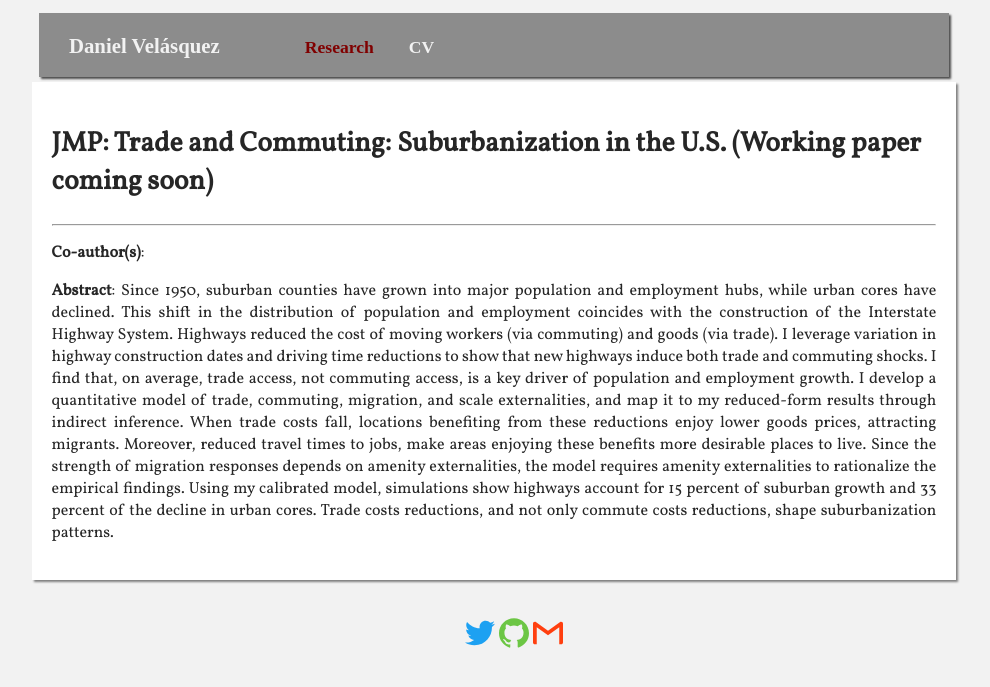
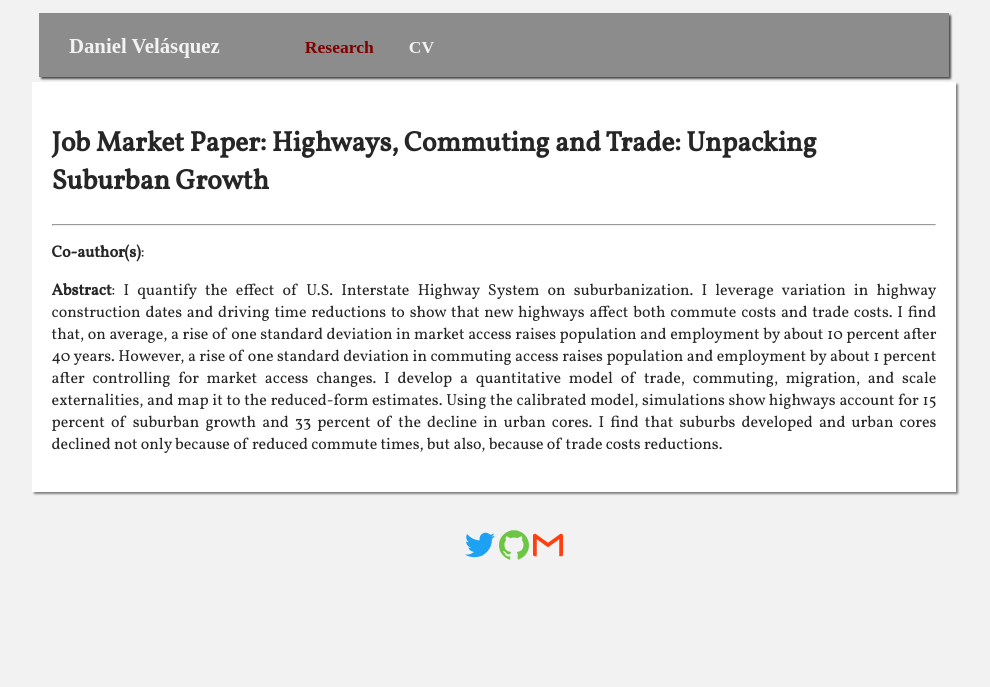
Before and after one commit to dvelasquezc/dvelasquezc.github.io, a Jekyll site: the page built from _research/JMP.md, in a window 1280 px wide. Shown: the top 687 px of the page, without its empty margins (146-1136 px from the left). Built offline with Jekyll 4.4.1, drawn with Linux system fonts in a browser that asks for light colours; some web fonts are replaced.

```diff
--- a/_research/JMP.md
+++ b/_research/JMP.md
@@ -1,11 +1,11 @@
 ---
-title: 'JMP: Trade and Commuting: Suburbanization in the U.S. (Working paper coming soon)'
+title: 'Job Market Paper: Highways, Commuting and Trade:  Unpacking Suburban Growth'
 pubstatus: "mimeo"
 journal: "no"
 link: "no"
 presented: "no"
 pdf: 'no'
-abstract: 'Since 1950, suburban counties have grown into major population and employment hubs, while urban cores have declined. This shift in the distribution of population and employment coincides with the construction of the Interstate Highway System. Highways reduced the cost of moving workers (via commuting) and goods (via trade).  I leverage variation in highway construction dates and driving time reductions to show that new highways induce both trade and commuting shocks. I find that, on average, trade access, not commuting access, is a key driver of population and employment growth.  I develop a quantitative model of trade, commuting, migration, and scale externalities, and map it to my reduced-form results through indirect inference.  When trade costs fall, locations benefiting from these reductions enjoy lower goods prices, attracting migrants. Moreover, reduced travel times to jobs, make areas enjoying these benefits more desirable places to live. Since the strength of migration responses depends on amenity externalities, the model requires amenity externalities to rationalize the empirical findings. Using my calibrated model, simulations show highways account for 15 percent of suburban growth and 33 percent of the decline in urban cores. Trade costs reductions, and not only commute costs reductions, shape suburbanization patterns.'
+abstract: 'I quantify the effect of U.S. Interstate Highway System on suburbanization. I leverage variation in highway construction dates and driving time reductions to show that new highways affect both commute costs and trade costs. I find that, on average, a rise of one standard deviation in market access raises population and employment by about 10 percent after 40 years. However, a rise of one standard deviation in commuting access raises population and employment by about 1 percent after controlling for market access changes. I develop a quantitative model of trade, commuting, migration, and scale externalities, and map it to the reduced-form estimates. Using the calibrated model, simulations show highways account for 15 percent of suburban growth and 33 percent of the decline in urban cores. I find that suburbs developed and urban cores declined not only because of reduced commute times, but also, because of trade costs reductions.'
 funding: 'no'
 order_paper: 1
 layout: page
```
Also changed, not shown: _pages/research.md (+1 -1 lines).
